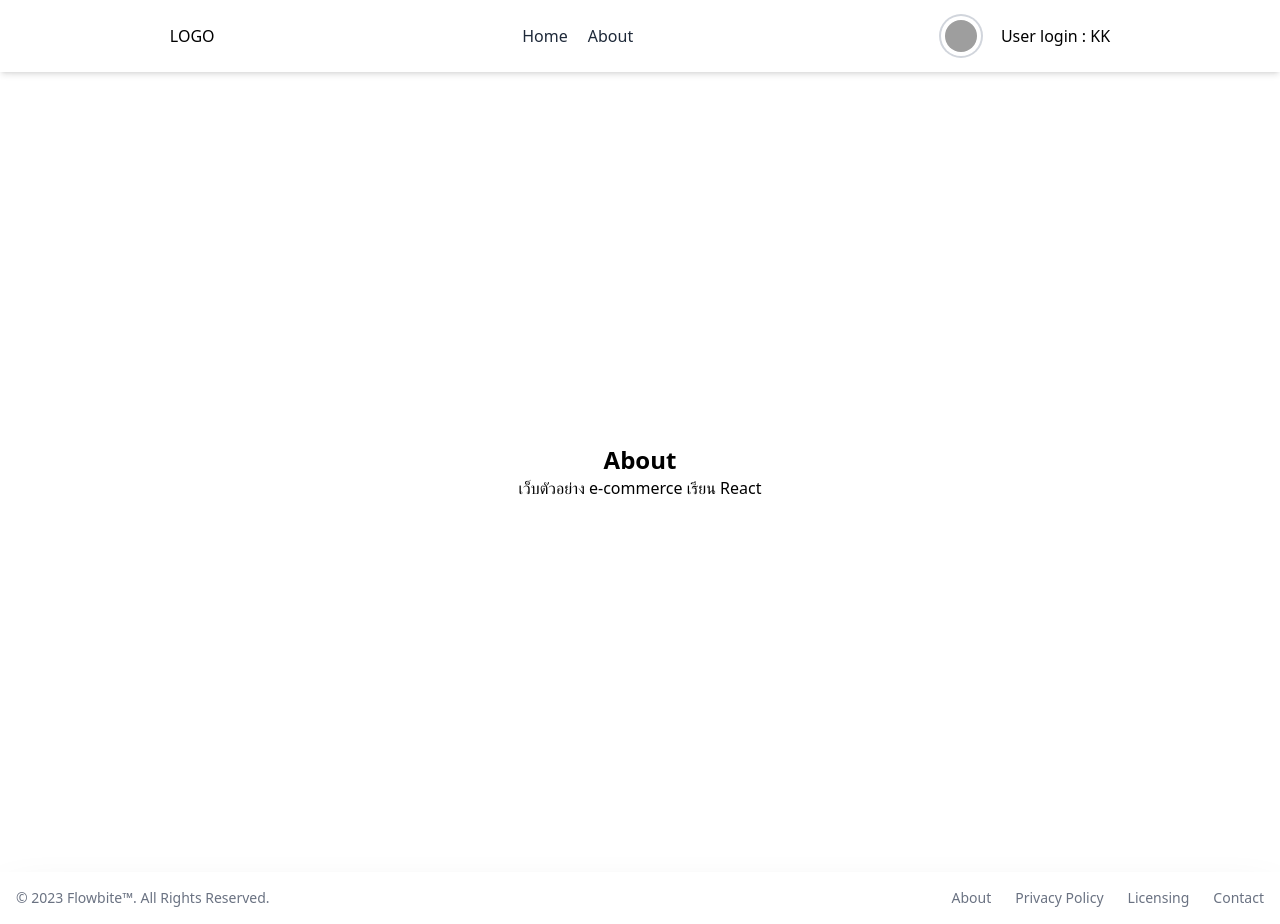
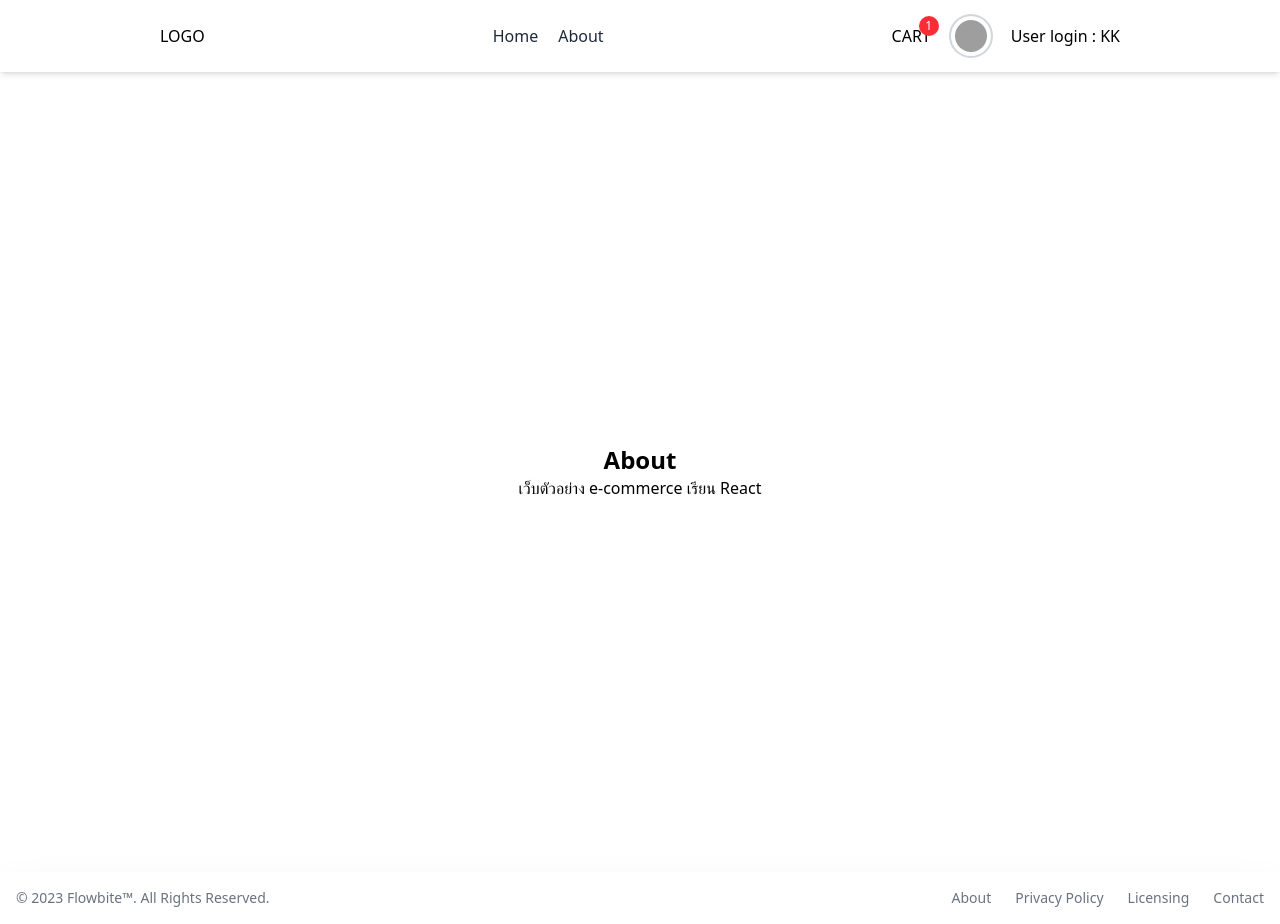
Before and after one commit to kotic03062543/mini-ecommerce-hook, a React (Vite) app: page /About in a window 1280 px wide. Built offline with nearby package versions, Linux system fonts and the light colour scheme; grey boxes are pictures that could not be loaded.

Commit message:
feat(cart) : add cart functionality

```diff
--- a/src/App.tsx
+++ b/src/App.tsx
@@ -1,11 +1,14 @@
 import AppRouter from "./routers/AppRouter";
 import UserContextProvider from "./contexts/UserContext";
+import CartContextProvider from "./contexts/CartContext";
 
 function App() {
   return (
     <>
       <UserContextProvider>
-        <AppRouter />
+        <CartContextProvider>
+          <AppRouter />
+        </CartContextProvider>
       </UserContextProvider>
     </>
   );
--- a/src/components/Layout.tsx
+++ b/src/components/Layout.tsx
@@ -1,7 +1,9 @@
 import Navbar from "./Navbar";
 import Footer from "./Footer";
 
-function Layout({ children }) {
+import type { ReactNode } from "react";
+
+function Layout({ children }: { children: ReactNode }) {
   return (
     <div>
       <Navbar />
--- a/src/components/Navbar.tsx
+++ b/src/components/Navbar.tsx
@@ -1,19 +1,24 @@
 import { Link } from "react-router-dom";
 import { useContext } from "react";
 import { UserContext } from "../contexts/UserContext";
+import { CartContext } from "../contexts/CartContext";
+import AddToCartStr from "../utils/AddToCartStr";
 
 function Navbar() {
   const userContext = useContext(UserContext);
-
-  if (!userContext) {
+  const cartContext = useContext(CartContext);
+  if (!userContext || !cartContext) {
     console.error("UserContext is null");
     return null;
   }
+  const { useName } = userContext;
+  const { useCart } = cartContext;
 
-  const { useName } = userContext;
-  console.log(useName);
+  const { cartItems } = AddToCartStr();
+  console.log(cartItems);
+
   return (
-    <nav className="bg-white p-4 flex justify-around items-center shadow-md sticky top-0 z-10">
+    <nav className="bg-white p-4 hidden flex-row md:flex justify-around items-center shadow-md sticky top-0 z-10">
       <div>LOGO</div>
       <div className="flex gap-5">
         <Link to="/" className="text-md  text-gray-800 hover:text-gray-600">
@@ -26,7 +31,16 @@ function Navbar() {
           About
         </Link>
       </div>
+      {/* Cart Icon */}
       <div className="flex gap-5 items-center">
+        <Link to="/" className="relative">
+          CART
+          {useCart.length > 0 && (
+            <span className="absolute -top-2 -right-2 bg-red-500 text-white text-xs w-5 h-5 flex items-center justify-center rounded-full">
+              {useCart.length}
+            </span>
+          )}
+        </Link>
         <img
           className="w-10 h-10 p-1 rounded-full ring-2 ring-gray-300 dark:ring-gray-500"
           src="../assets/react.svg"
--- a/src/components/SearchInput.tsx
+++ b/src/components/SearchInput.tsx
@@ -1,4 +1,5 @@
 import type { ChangeEvent } from "react";
+import { debounce } from "lodash";
 
 interface SearchInputProps {
   value: string;
--- /dev/null
+++ b/src/contexts/CartContext.tsx
@@ -0,0 +1,20 @@
+import { useState, createContext } from "react";
+import type { ReactNode } from "react";
+
+interface CartContextType {
+  useCart: string[];
+  setCarts: React.Dispatch<React.SetStateAction<string[]>>;
+}
+
+export const CartContext = createContext<CartContextType | null>(null);
+
+function CartContextProvider({ children }: { children: ReactNode }) {
+  const [useCart, setCarts] = useState<string[]>(["1"]);
+  return (
+    <CartContext.Provider value={{ useCart, setCarts }}>
+      {children}
+    </CartContext.Provider>
+  );
+}
+
+export default CartContextProvider;
--- a/src/contexts/UserContext.tsx
+++ b/src/contexts/UserContext.tsx
@@ -1,7 +1,14 @@
 import { useState, createContext } from "react";
+import type { ReactNode } from "react";
 
-export const UserContext = createContext(null);
-function UserContextProvider({ children }) {
+interface UserContextType {
+  useName: string;
+  setName: React.Dispatch<React.SetStateAction<string>>;
+}
+
+export const UserContext = createContext<UserContextType | null>(null);
+
+function UserContextProvider({ children }: { children: ReactNode }) {
   const [useName, setName] = useState<string>("KK");
   return (
     <UserContext.Provider value={{ useName, setName }}>
--- a/src/pages/Products.tsx
+++ b/src/pages/Products.tsx
@@ -1,6 +1,7 @@
-import { useEffect, useState } from "react";
+import { useEffect, useState, useContext } from "react";
 import { Link } from "react-router-dom";
 import SearchInput from "../components/SearchInput";
+import { CartContext } from "../contexts/CartContext";
 
 function Products() {
   const products = [
@@ -72,14 +73,32 @@ function Products() {
     const rs = products.filter((p) => {
       return p.name.toLowerCase().includes(useInput.toLowerCase());
     });
-    console.log("rs", rs);
-    console.log("useInput", useInput);
-    console.log("products filter :", products);
+    // console.log("rs", rs);
+    // console.log("useInput", useInput);
+    // console.log("products filter :", products);
     setFilteredProducts(rs);
   }, [useInput]);
 
+  const cartContext = useContext(CartContext);
+  if (!cartContext) {
+    console.error("CartContext is null");
+    return null;
+  }
+  const { setCarts } = cartContext;
+  let index = 1;
+
   return (
     <div className="flex flex-col items-center justify-start bg-white p-10 gap-3">
+      <button
+        onClick={() => {
+          setCarts([...cartContext.useCart, index.toString()]);
+          index++;
+          console.log("cartContext.useCart", cartContext.useCart);
+        }}
+        className=""
+      >
+        add to cart
+      </button>
       <div className="text-center flex flex-col gap-3">
         <h1 className="text-3xl font-bold">Our Products</h1>
       </div>
--- /dev/null
+++ b/src/utils/AddToCartStr.tsx
@@ -0,0 +1,30 @@
+import { useEffect, useState } from "react";
+
+const CART_LOCAL_STORAGE_KEY = "kk1";
+
+function AddToCartStr() {
+  const [cartItems, setCartItems] = useState<number[]>([1]);
+
+  const countNumberOnCart = (productId: number) => {
+    setCartItems([...cartItems, productId]);
+    console.log("cartItems", cartItems);
+  };
+
+  useEffect(() => {
+    console.log("cartItems useEffect", cartItems);
+    // const stored = localStorage.getItem(CART_LOCAL_STORAGE_KEY);
+    // console.log("stored", stored);
+    // if (stored) {
+    //   const parsedItems = JSON.parse(stored);
+    //   setCartItems(parsedItems);
+    localStorage.setItem(CART_LOCAL_STORAGE_KEY, JSON.stringify(cartItems));
+    // }
+  }, [cartItems]);
+
+  return {
+    cartItems,
+    countNumberOnCart,
+  };
+}
+
+export default AddToCartStr;
```
Also changed, not shown: 1 other file (tests, documents, lock files or other folders).
